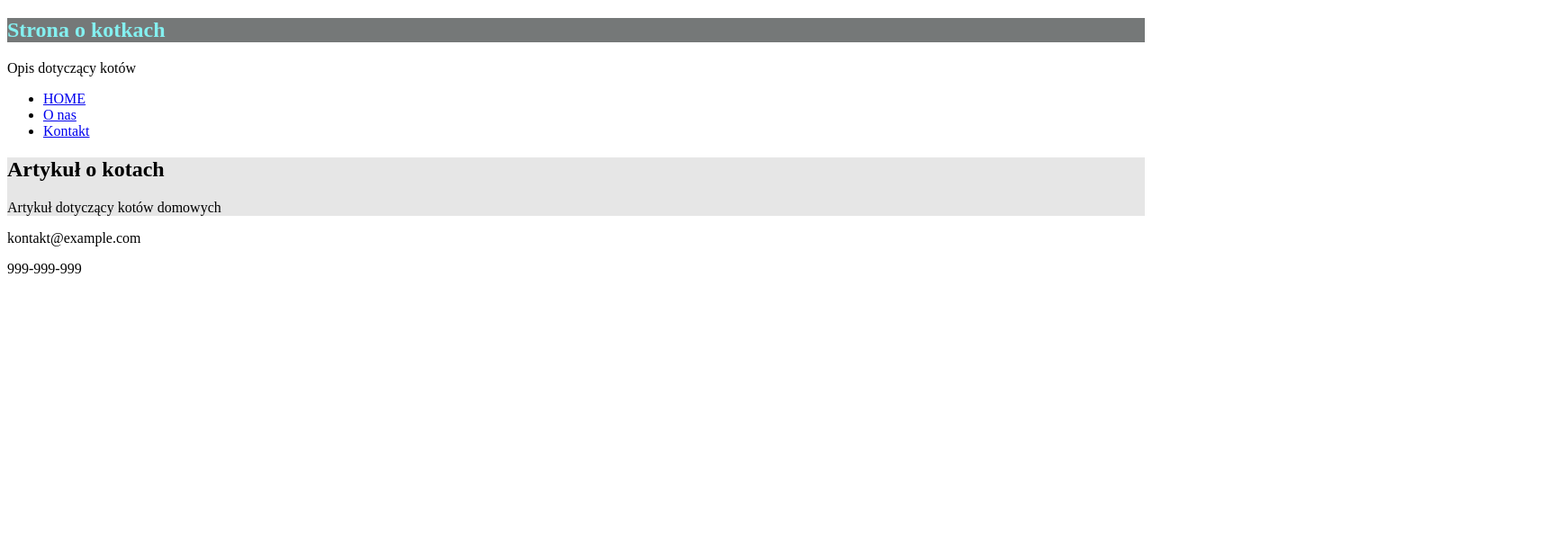
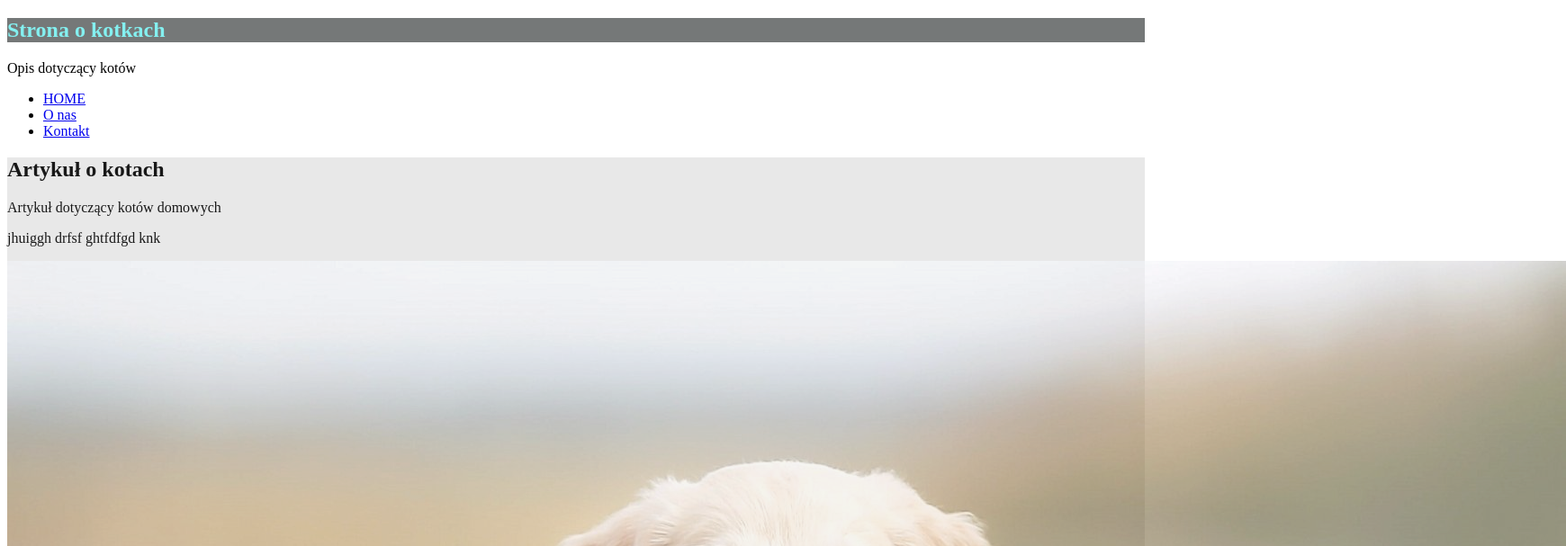
Before and after one commit to Kasiaglocka/html, a plain HTML site: page lekcje-html/strona3.html in a window 1280 px wide. Shown: the top 607 px of the page at 90% size, 1740 px wide, since content can reach past the window. Drawn offline with Linux system fonts and the light colour scheme.

Commit message:
opacity- przezroczystość

```diff
--- a/lekcje-html/css/style.css
+++ b/lekcje-html/css/style.css
@@ -5,4 +5,8 @@ h1 {
 
 #description {
     background-color: #e6e6e6;
+    opacity: 0.9;
 }
+.dog-img {
+    opacity: 0.6;
+}
--- a/lekcje-html/strona3.html
+++ b/lekcje-html/strona3.html
@@ -31,6 +31,11 @@
             <article>
                 Artykuł dotyczący kotów domowych
             </article>
+
+            <div>
+                <p>jhuiggh drfsf ghtfdfgd knk</p>
+                <img class="dog-img" src="img/piesek.jpg" alt="piesek" />
+            </div>
         </section>
 
         <footer>
```
